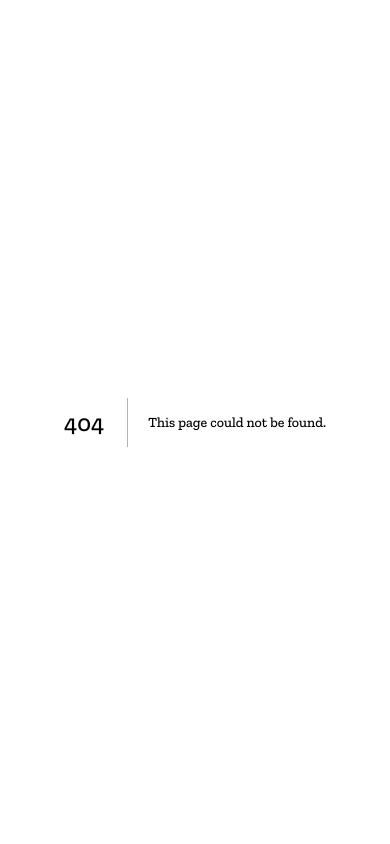
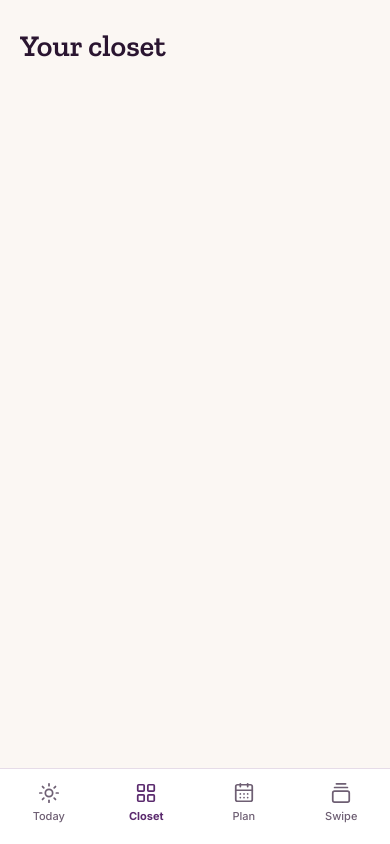
Before and after one commit to snehabhawar/wearly, a Next.js app: page /closet in a window 390 px wide. Before the commit this address had no page. Built offline with nearby package versions, Linux system fonts and the light colour scheme.

Commit message:
feat: add app shell with bottom tab navigation
app/(app) route group with Today, Closet, Plan and Swipe placeholders. The shell is the phone layout everywhere, centered at ~480px on desktop, with a sticky bottom tab bar that marks the current tab.

```diff
--- /dev/null
+++ b/app/(app)/closet/page.tsx
@@ -0,0 +1,7 @@
+export default function ClosetPage() {
+  return (
+    <div className="px-5 pt-7">
+      <h1 className="text-3xl font-semibold">Your closet</h1>
+    </div>
+  );
+}
--- /dev/null
+++ b/app/(app)/layout.tsx
@@ -0,0 +1,6 @@
+import { AppShell } from "@/components/app-shell";
+
+// The auth guard (signed-out users go to /login) arrives with /login (task F4).
+export default function AppLayout({ children }: LayoutProps<"/">) {
+  return <AppShell>{children}</AppShell>;
+}
--- /dev/null
+++ b/app/(app)/plan/page.tsx
@@ -0,0 +1,7 @@
+export default function PlanPage() {
+  return (
+    <div className="px-5 pt-7">
+      <h1 className="text-3xl font-semibold">This week</h1>
+    </div>
+  );
+}
--- /dev/null
+++ b/app/(app)/swipe/page.tsx
@@ -0,0 +1,7 @@
+export default function SwipePage() {
+  return (
+    <div className="px-5 pt-7">
+      <h1 className="text-3xl font-semibold">Keep or let go</h1>
+    </div>
+  );
+}
--- /dev/null
+++ b/app/(app)/today/page.tsx
@@ -0,0 +1,7 @@
+export default function TodayPage() {
+  return (
+    <div className="px-5 pt-7">
+      <h1 className="text-3xl font-semibold">Today</h1>
+    </div>
+  );
+}
--- /dev/null
+++ b/components/app-shell.tsx
@@ -0,0 +1,14 @@
+import { BottomNav } from "@/components/bottom-nav";
+
+/**
+ * Signed-in screens. MVP: the phone layout everywhere; on desktop it sits in a
+ * centered ~480px column on the cream background (docs/frontend.md, Layout).
+ */
+export function AppShell({ children }: { children: React.ReactNode }) {
+  return (
+    <div className="mx-auto flex min-h-dvh w-full max-w-120 flex-col bg-background md:border-x md:border-line">
+      <main className="flex flex-1 flex-col">{children}</main>
+      <BottomNav />
+    </div>
+  );
+}
--- /dev/null
+++ b/components/bottom-nav.tsx
@@ -0,0 +1,42 @@
+"use client";
+
+import Link from "next/link";
+import { usePathname } from "next/navigation";
+import { CalendarDays, GalleryVerticalEnd, LayoutGrid, Sun } from "lucide-react";
+import { cn } from "@/lib/utils";
+
+const TABS = [
+  { href: "/today", label: "Today", Icon: Sun },
+  { href: "/closet", label: "Closet", Icon: LayoutGrid },
+  { href: "/plan", label: "Plan", Icon: CalendarDays },
+  { href: "/swipe", label: "Swipe", Icon: GalleryVerticalEnd },
+] as const;
+
+export function BottomNav() {
+  const pathname = usePathname();
+
+  return (
+    <nav
+      aria-label="Main"
+      className="sticky bottom-0 flex h-19 shrink-0 items-center justify-around border-t border-line bg-card pb-[max(6px,env(safe-area-inset-bottom))]"
+    >
+      {TABS.map(({ href, label, Icon }) => {
+        const active = pathname === href || pathname.startsWith(`${href}/`);
+        return (
+          <Link
+            key={href}
+            href={href}
+            aria-current={active ? "page" : undefined}
+            className={cn(
+              "flex min-h-12 min-w-16 flex-col items-center justify-center gap-1 text-[11px]",
+              active ? "font-bold text-plum" : "font-medium text-muted-foreground",
+            )}
+          >
+            <Icon aria-hidden className="size-5.5" strokeWidth={1.9} />
+            {label}
+          </Link>
+        );
+      })}
+    </nav>
+  );
+}
```
